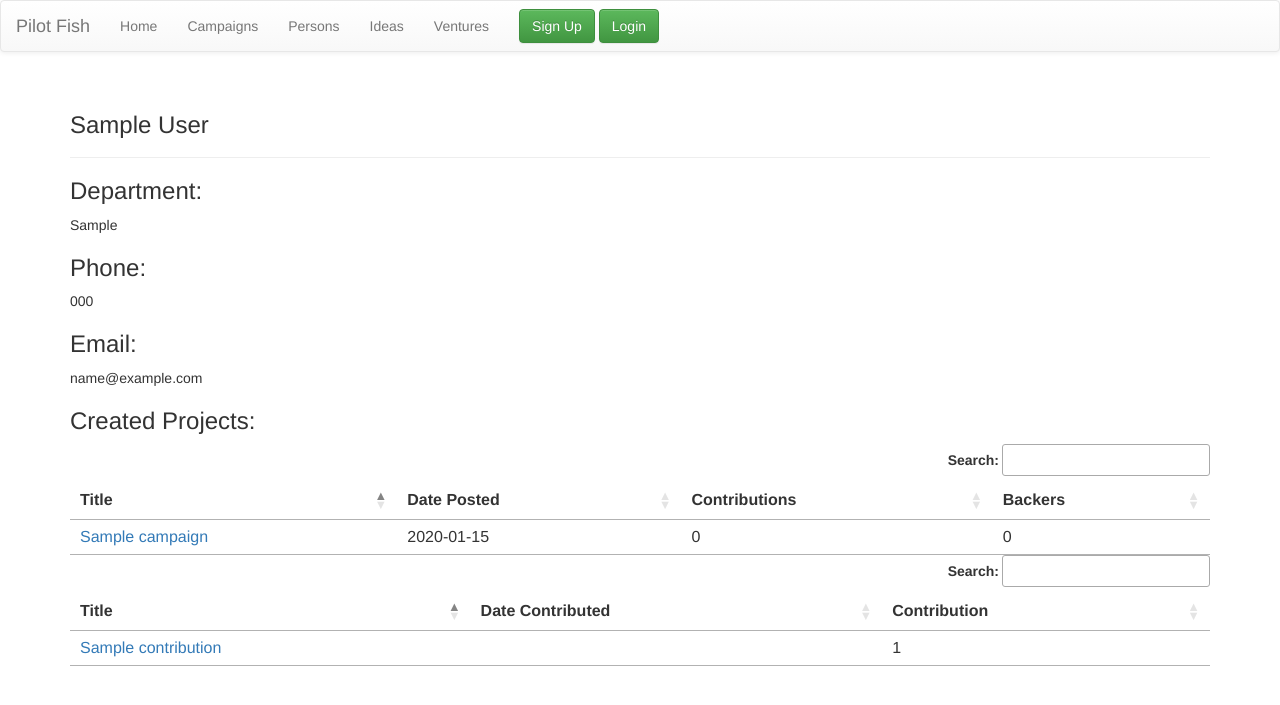
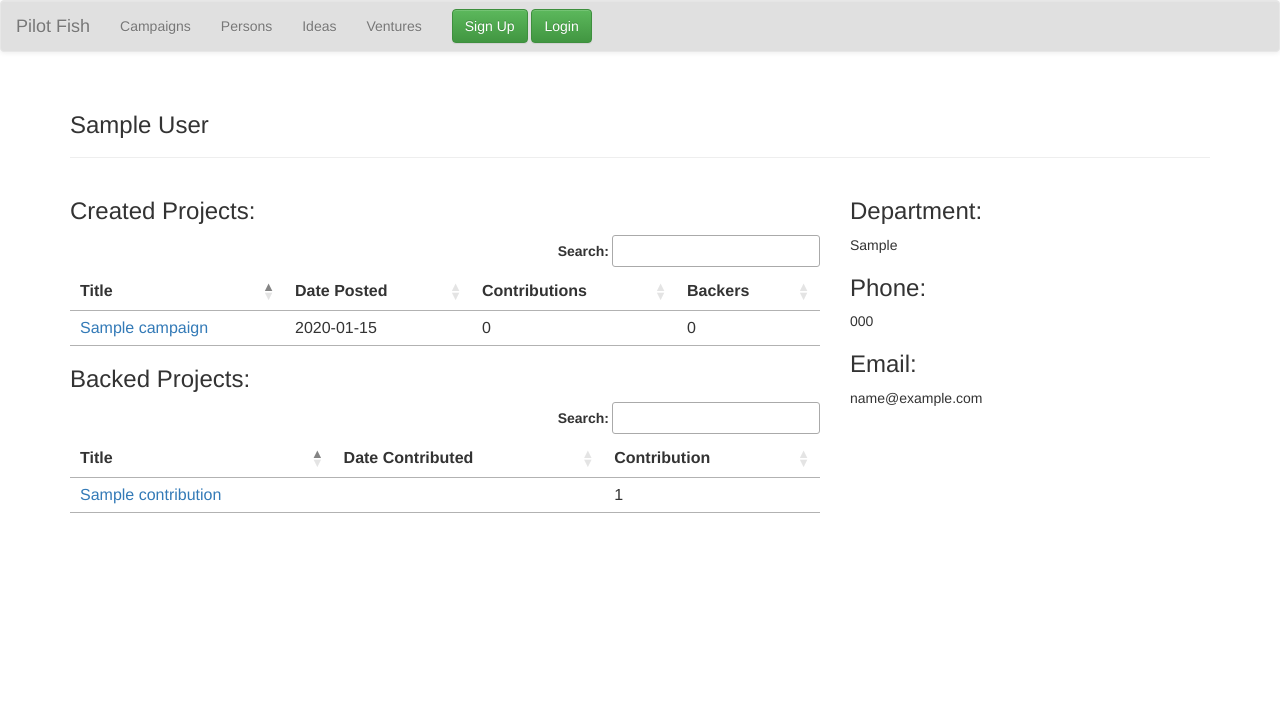
Before and after one commit to BallisticSeaChicken/pilot_fish, a Flask app: page /persons/1 in a window 1280 px wide. Shown: the top 705 px of the page. Run offline with Flask 2, Linux system fonts and the light colour scheme; tables that the repository leaves empty hold one stand-in row (values such as "Sample post"); some libraries are stand-ins or nearby versions.

Commit message:
Bit more bootstrap for fun

```diff
--- a/templates/base.html
+++ b/templates/base.html
@@ -40,12 +40,11 @@
 		</script>
 	</head>
 	<body>
-		<div class="navbar navbar-default" role="navigation">
+		<div class="navbar navbar-default" role="navigation" id = "navBar">
 			<div class = "container-fluid">
 				<div>
-					<a class="navbar-brand" href="#">Pilot Fish</a>
+					<a class="navbar-brand" href="/home">Pilot Fish</a>
 					<ul class="nav navbar-nav">
-						<li><a href="/home">Home</a></li>
 						<li><a href="/campaigns">Campaigns</a></li>
 						<li><a href="/persons">Persons</a></li>
 						<li><a href="/ideas">Ideas</a></li>
@@ -95,4 +94,9 @@
 			</form>
 		</div>
 	</body>
+	<style>
+		#navBar {
+			background:#E0E0E0;
+		}
+	</style>
 </html>
--- a/templates/single_campaign.html
+++ b/templates/single_campaign.html
@@ -33,7 +33,7 @@
 			</textarea>
 	</form>
 </div>
-<button id="openVenture">Turn me into a venture!</button>
+<button id="openVenture" class = "btn btn-primary">Turn me into a venture!</button>
 <script type = "text/javascript">
 $(document).ready (function() {
 	$( "#ventureDialog" ).dialog({
--- a/templates/single_person.html
+++ b/templates/single_person.html
@@ -2,9 +2,8 @@
 
 {% block content %}
 <div class="page-header"><h3>{{person.FirstName}} {{person.LastName}}</h3></div>
-<h3>Department:</h3> {{person.Department}}<br>
-<h3>Phone:</h3> {{person.PhoneNumber}}<br>
-<h3>Email:</h3> {{person.Email}}<br>
+<div class = "row">
+	<div class = "col-md-8">
 		<p>
 			<h3>Created Projects:</h3>
 			<table id="campaigns_made" class="campaign_info">
@@ -28,7 +27,9 @@
 				{% endfor %}
 				</tbody>
 			</table>
-
+		</p>
+		<p>
+			<h3>Backed Projects:</h3>
 			<table id="contributed_to" class="campaign_info">
 				<thead>
 				<tr>
@@ -41,7 +42,7 @@
 				<tbody>
 				{% for instance in contributed_to %}
 				<tr>
-			<td><a href="/campaigns/{{instance.CampaignTitle|urlencode()}}">{{instance.CampaignName}}</a></td>
+					<td><a href="/campaigns/{{instance.CampaignName|urlencode()}}">{{instance.CampaignName}}</a></td>
 					<td>{{instance.Date}}</td>
 					<td>{{instance.Contribution}}</td>
 				</tr>
@@ -73,4 +74,11 @@
 			} );
 			</script>
 		</p>
+	</div>
+	<div class = "col-md-4">
+		<h3>Department:</h3> {{person.Department}}<br>
+		<h3>Phone:</h3> {{person.PhoneNumber}}<br>
+		<h3>Email:</h3> {{person.Email}}<br>
+	</div>
+</div>
 {% endblock %}
```
Lines whose indentation alone changed are shown as unchanged.
